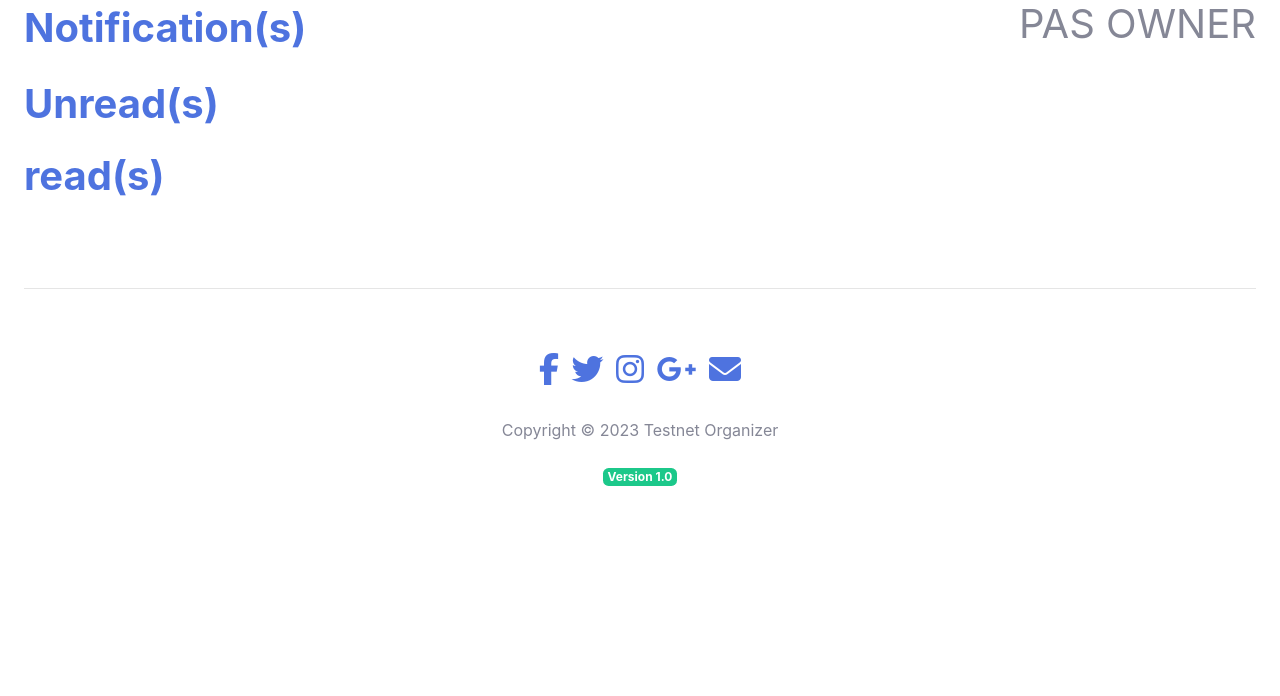
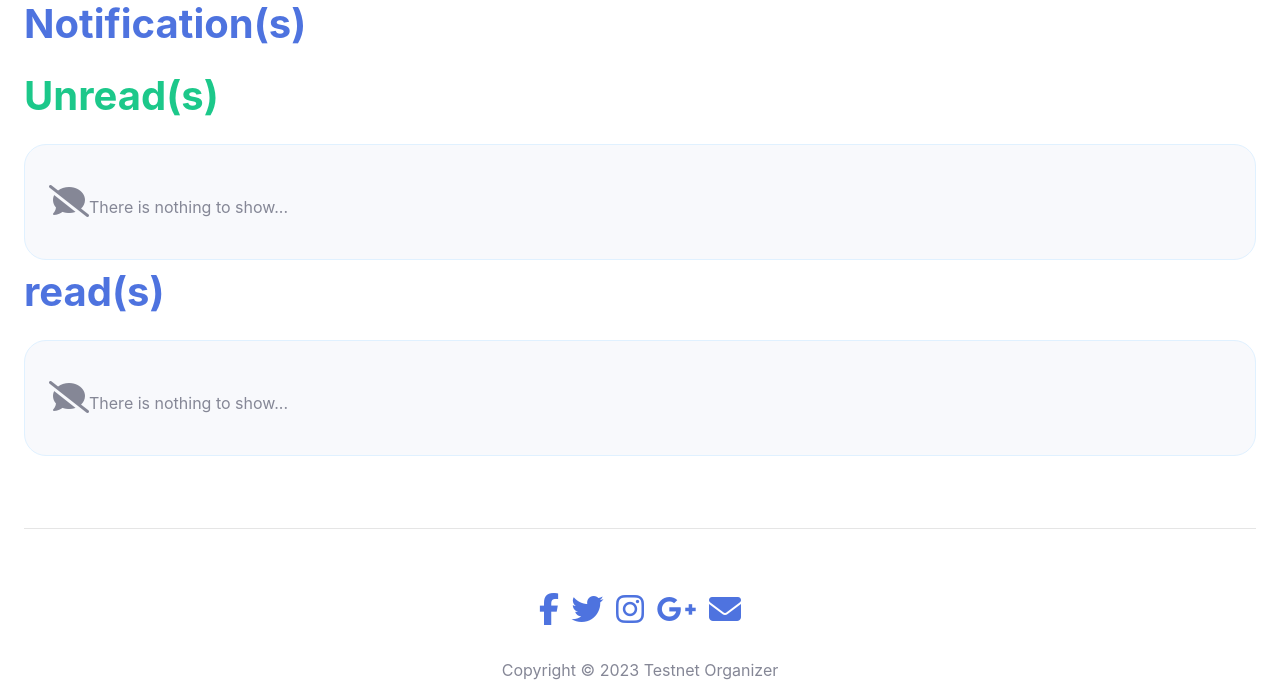
Before and after one commit to Code-Institute-Submissions/artontray-PROJECT4, a Django app: template templates/shownotifications.html in a window 1280 px wide. Shown: the part 106-802 px from the top of the page. Before the commit the page ends 592 px from the top, so only its background shows below. Run offline with Django 3.2, Linux system fonts and the light colour scheme; the template is opened without the code that fills it, so the values that code supplies are empty; some libraries are stand-ins or nearby versions.

```diff
--- a/app/forms.py
+++ b/app/forms.py
@@ -4,6 +4,8 @@ from django.template.defaultfilters import slugify
 from django.contrib import messages
 from django.http import HttpResponseRedirect
 from django.shortcuts import reverse, redirect
+
+
 
 class TestnetForm(forms.ModelForm):
     #inputTestnetName = forms.CharField(label='Testnet name', max_length=60)
--- a/templates/shownotifications.html
+++ b/templates/shownotifications.html
@@ -5,20 +5,10 @@
 <!-- Page Heading -->
 <div class="d-sm-flex align-items-center justify-content-between mb-4">
     <h1 class="mb-0 text-xl font-weight-bold text-primary">Notification(s) </h1>
-    {% if request.user == object and user.is_authenticated %}
-    <h1>OWNER</h1>
-    {% else %}
-    <h1> PAS OWNER</h1>
-    {% endif %}
 
 
-    {% if messages %}
-        <ul class="messages">
 
-            <li{% if message.tags %} class="h5 text-{{ message.tags }}"{% endif %}>{{ messages }}</li>
 
-        </ul>
-    {% endif %}
 
 </div>
 <!-- Content Row Number 1-->
@@ -26,62 +16,63 @@
 <!-- End Content Row Number 2-->
 <!-- Listing of the all testnet created by user-->
 <div class="d-sm-flex align-items-center justify-content-between mb-4">
-    <h1 class="mb-0 text-xl font-weight-bold text-primary">Unread(s) </h1>
+    <h1 class="mb-0 text-xl font-weight-bold text-success">Unread(s) </h1>
 </div>
 
 {% for notification in notifications_user_unread %}
-
     <div class="container-fluid bg-light border-all-around-radius my-2">
         <div class="row my-2">
             <div class="col-lg-3 col-sm-12 col-md-3 py-3">
-
                     {{ notification.title }}
-
             </div>
             <div class="col-lg-7 col-sm-12 col-md-7 py-3">
-
                     {{ notification.message }}
-
             </div>
-
             <div class="col-lg-2 col-sm-12 col-md-2 py-3">
-
                 <form method="POST" action="#">
                 <a href="/notification/{{ notification.id }}/update" class=" btn btn-success btn-user btn-block">
                     <i class="fa-solid fa-check"></i>
                     OK
                 </a>
                 </form>
-
             </div>
         </div>
     </div>
-
+{% empty %}
+    <div class="container-fluid bg-light border-all-around-radius my-2">
+        <div class="row my-2">
+            <div class="col-lg-12 col-sm-12 col-md-12 py-3">
+                <p></p><i class="fa-solid fa-comment-slash fa-2x"></i>There is nothing to show...</p>
+            </div>
+        </div>
+    </div>
 {% endfor %}
-
 <div class="d-sm-flex align-items-center justify-content-between mb-4">
     <h1 class="mb-0 text-xl font-weight-bold text-primary">read(s) </h1>
 </div>
 
 {% for notification in notifications_user_read %}
-
     <div class="container-fluid bg-green border-all-around-radius success my-2">
         <div class="row my-2">
-            <div class="col-lg-4 col-sm-12 col-md-4 py-3">
-
-                {{ notification.title }}
-
-        </div>
-        <div class="col-lg-8 col-sm-12 col-md-8 py-3">
-
-                {{ notification.message }}
-
-        </div>
-
-
+            <div class="col-lg-3 col-sm-12 col-md-3 py-3">
+                <p class="h5 text-primary">{{ notification.title }}</p>
+            </div>
+            <div class="col-lg-7 col-sm-12 col-md-7 py-3">
+                <p class="h5 text-primary">{{ notification.message }}</p>
+            </div>
+            <div class="col-lg-2 col-sm-12 col-md-2 py-3">
+                <p class="h5 text-primary">{{ notification.created_on|date }}</p>
+            </div>
         </div>
     </div>
-
+{% empty %}
+    <div class="container-fluid bg-light border-all-around-radius my-2">
+        <div class="row my-2">
+            <div class="col-lg-12 col-sm-12 col-md-12 py-3">
+                <p></p><i class="fa-solid fa-comment-slash fa-2x"></i>There is nothing to show...</p>
+            </div>
+        </div>
+    </div>
 {% endfor %}
 
 
```
Also changed, not shown: app/views.py (+4 -7 lines), templates/dashboard.html (+4 -4 lines).
